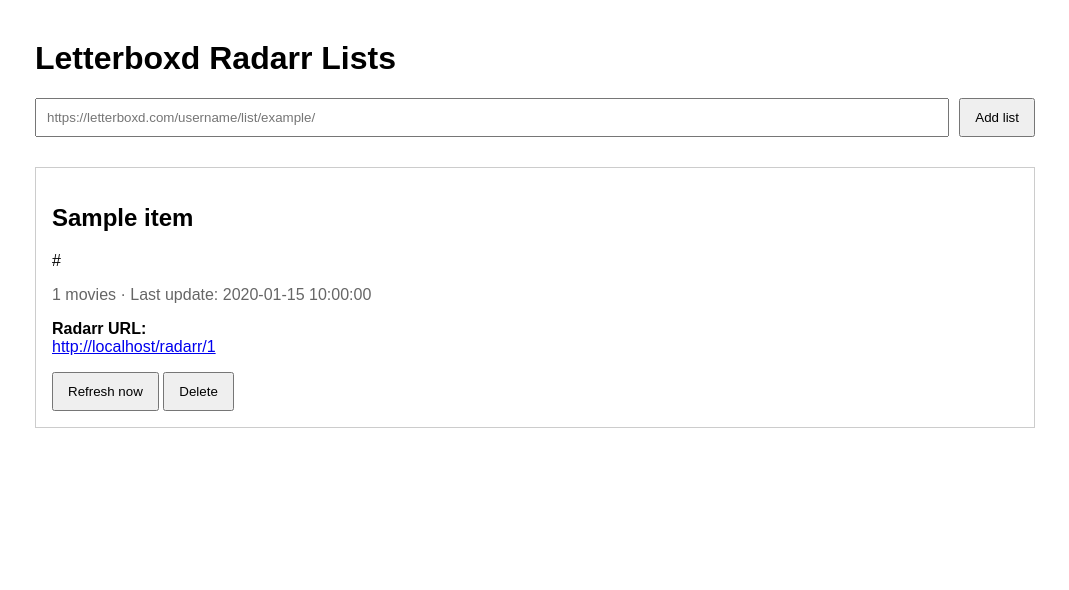
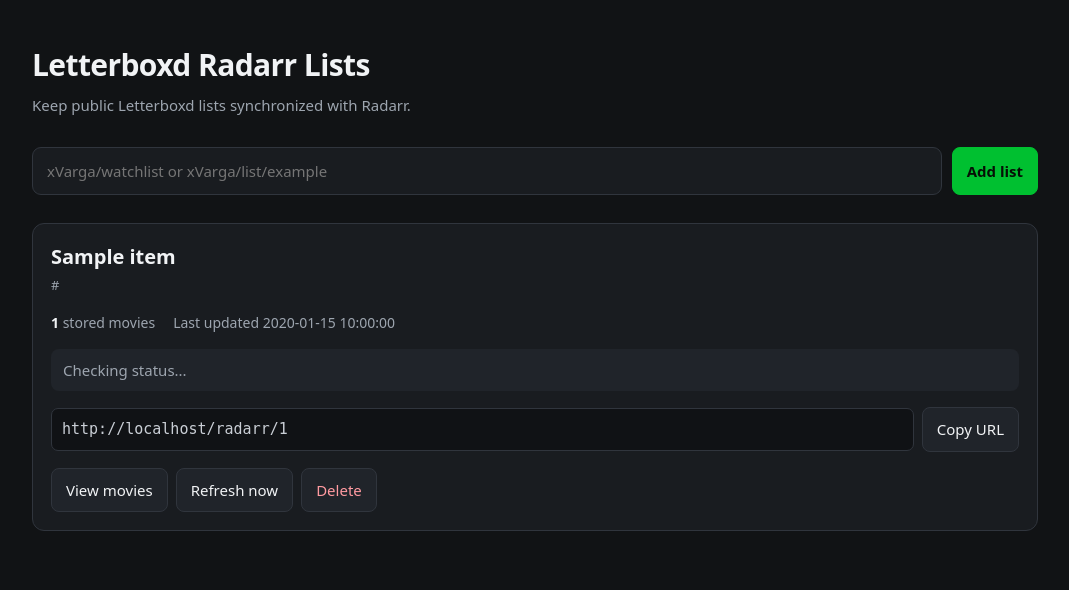
Before and after one commit to Furkan-x1/letterboxd-radarr-lists, a Flask app: template templates/index.html in a window 1280 px wide. Shown: the top 590 px of the page, without its empty margins (105-1174 px from the left). Run offline with Flask 3, Linux system fonts and the light colour scheme; the template is opened without the code that fills it: most values are stand-ins (such as "Sample title", 1, 10 or a date in 2020); parts of the project's set-up code (start-up, migrations or seed data) failed here and were passed over.

Commit message:
Redesign dashboard and show live update status

```diff
--- a/templates/index.html
+++ b/templates/index.html
@@ -5,35 +5,138 @@
 <meta name="viewport" content="width=device-width, initial-scale=1">
 <title>Letterboxd Radarr Lists</title>
 <style>
-body{font-family:sans-serif;max-width:1000px;margin:40px auto;padding:0 20px}
-input{width:min(700px,100%);padding:10px;box-sizing:border-box}
-button{padding:10px 14px;cursor:pointer}
-.add{display:flex;gap:10px;margin-bottom:30px}.add input{flex:1}
-.list{border:1px solid #ccc;padding:16px;margin:12px 0}.url,.endpoint{word-break:break-all}
-.meta{color:#666}.error{color:#b00020}
-form.inline{display:inline}
-@media(max-width:650px){.add{display:block}.add button{margin-top:8px}}
+:root{color-scheme:dark;--bg:#111315;--panel:#191c20;--panel2:#20242a;--border:#30353d;--text:#f1f3f5;--muted:#9da5af;--accent:#00c030;--danger:#ef6b73}
+*{box-sizing:border-box}
+body{margin:0;background:var(--bg);color:var(--text);font:15px/1.5 system-ui,-apple-system,BlinkMacSystemFont,"Segoe UI",sans-serif}
+main{max-width:1050px;margin:0 auto;padding:42px 22px 60px}
+header{margin-bottom:30px}
+h1{margin:0 0 7px;font-size:30px;letter-spacing:-.02em}
+.subtitle{margin:0;color:var(--muted)}
+.add{display:flex;gap:10px;margin:0 0 28px}
+.add input{flex:1;min-width:0;background:var(--panel);border:1px solid var(--border);color:var(--text);border-radius:9px;padding:12px 14px;font:inherit;outline:none}
+.add input:focus{border-color:var(--accent)}
+button,.button{border:1px solid var(--border);background:var(--panel2);color:var(--text);border-radius:8px;padding:10px 14px;font:inherit;cursor:pointer;text-decoration:none;display:inline-block}
+button:hover,.button:hover{border-color:#59616c}
+.primary{background:var(--accent);border-color:var(--accent);color:#061006;font-weight:650}
+.danger{color:#ff9aa0}
+.error{color:var(--danger);background:#2a171a;border:1px solid #512328;border-radius:8px;padding:10px 12px}
+.cards{display:grid;gap:14px}
+.card{background:var(--panel);border:1px solid var(--border);border-radius:12px;padding:18px}
+.card-head{display:flex;justify-content:space-between;gap:20px;align-items:flex-start}
+.card h2{margin:0 0 4px;font-size:20px}
+.card h2 a{color:inherit;text-decoration:none}
+.card h2 a:hover{text-decoration:underline}
+.url{color:var(--muted);font-size:13px;word-break:break-all}
+.stats{display:flex;gap:18px;margin:16px 0;color:var(--muted);font-size:14px}
+.stats strong{color:var(--text)}
+.status{margin:12px 0;padding:10px 12px;border-radius:8px;background:var(--panel2);color:var(--muted)}
+.status.updating{color:var(--text)}
+.status.completed{color:var(--accent)}
+.status.error{color:var(--danger);background:#2a171a}
+.progress{height:5px;background:#2c3138;border-radius:99px;overflow:hidden;margin-top:8px}
+.progress>span{display:block;height:100%;background:var(--accent);width:0;transition:width .2s}
+.endpoint{display:flex;gap:8px;align-items:center;margin:16px 0}
+.endpoint code{flex:1;min-width:0;background:#101215;border:1px solid var(--border);border-radius:7px;padding:9px 10px;color:#c9ced5;overflow:hidden;text-overflow:ellipsis;white-space:nowrap}
+.actions{display:flex;gap:8px;flex-wrap:wrap}
+.empty{color:var(--muted);padding:35px 0;text-align:center}
+@media(max-width:650px){main{padding:28px 14px}.add{display:block}.add button{margin-top:8px;width:100%}.card-head{display:block}.stats{flex-wrap:wrap;gap:10px 18px}}
 </style>
 </head>
 <body>
+<main>
+<header>
 <h1>Letterboxd Radarr Lists</h1>
+<p class="subtitle">Keep public Letterboxd lists synchronized with Radarr.</p>
+</header>
+
 {% if error %}<p class="error">{{ error }}</p>{% endif %}
+
 <form class="add" method="post" action="{{ url_for('create_list') }}">
-<input name="letterboxd_url" type="url" placeholder="https://letterboxd.com/username/list/example/" required>
-<button type="submit">Add list</button>
+<input name="letterboxd_url" type="text" placeholder="xVarga/watchlist or xVarga/list/example" required>
+<button class="primary" type="submit">Add list</button>
 </form>
-{% if not lists %}<p>No lists configured.</p>{% endif %}
+
+{% if not lists %}
+<p class="empty">No lists configured.</p>
+{% endif %}
+
+<div class="cards">
 {% for item in lists %}
-<section class="list">
-<h2>{{ item["name"] }}</h2>
+<section class="card" data-list-id="{{ item['id'] }}">
+<div class="card-head">
+<div>
+<h2><a href="{{ url_for('list_detail', list_id=item['id']) }}">{{ item["name"] }}</a></h2>
 <div class="url">{{ item["letterboxd_url"] }}</div>
-<p class="meta">{{ item["movie_count"] }} movies{% if item["updated_at"] %} · Last update: {{ item["updated_at"] }}{% endif %}</p>
-<p><strong>Radarr URL:</strong><br>
-<a class="endpoint" href="{{ url_for('radarr_list', list_id=item['id'], _external=True) }}">{{ url_for('radarr_list', list_id=item["id"], _external=True) }}</a></p>
-{% if item["last_error"] %}<p class="error">Last update error: {{ item["last_error"] }}</p>{% endif %}
-<form class="inline" method="post" action="{{ url_for('manual_refresh', list_id=item['id']) }}"><button type="submit">Refresh now</button></form>
-<form class="inline" method="post" action="{{ url_for('delete_list', list_id=item['id']) }}" onsubmit="return confirm('Delete this list?');"><button type="submit">Delete</button></form>
+</div>
+</div>
+
+<div class="stats">
+<span><strong>{{ item["movie_count"] }}</strong> stored movies</span>
+{% if item["updated_at"] %}<span>Last updated {{ item["updated_at"] }}</span>{% endif %}
+</div>
+
+<div class="status" data-status>Checking status...</div>
+<div class="progress" data-progress hidden><span></span></div>
+
+<div class="endpoint">
+<code id="endpoint-{{ item['id'] }}">{{ url_for('radarr_list', list_id=item['id'], _external=True) }}</code>
+<button type="button" onclick="copyEndpoint('{{ item['id'] }}')">Copy URL</button>
+</div>
+
+{% if item["last_error"] %}<div class="status error">Last error: {{ item["last_error"] }}</div>{% endif %}
+
+<div class="actions">
+<a class="button" href="{{ url_for('list_detail', list_id=item['id']) }}">View movies</a>
+<form method="post" action="{{ url_for('manual_refresh', list_id=item['id']) }}">
+<button type="submit">Refresh now</button>
+</form>
+<form method="post" action="{{ url_for('delete_list', list_id=item['id']) }}" onsubmit="return confirm('Delete this list and its stored movie data?');">
+<button class="danger" type="submit">Delete</button>
+</form>
+</div>
 </section>
 {% endfor %}
+</div>
+</main>
+
+<script>
+async function updateStatuses() {
+  const cards = document.querySelectorAll("[data-list-id]");
+  await Promise.all([...cards].map(async card => {
+    const id = card.dataset.listId;
+    const status = card.querySelector("[data-status]");
+    const progress = card.querySelector("[data-progress]");
+    const bar = progress.querySelector("span");
+
+    try {
+      const response = await fetch("/lists/" + id + "/status", {cache:"no-store"});
+      if (!response.ok) return;
+      const data = await response.json();
+
+      status.className = "status " + data.state;
+      status.textContent = data.message || data.state;
+
+      if (data.state === "updating" && data.total > 0) {
+        progress.hidden = false;
+        bar.style.width = Math.min(100, (data.current / data.total) * 100) + "%";
+      } else {
+        progress.hidden = true;
+      }
+    } catch (_) {}
+  }));
+}
+
+async function copyEndpoint(id) {
+  const value = document.getElementById("endpoint-" + id).textContent;
+  await navigator.clipboard.writeText(value);
+  const button = document.querySelector("[data-list-id=\"" + id + "\"] .endpoint button");
+  const old = button.textContent;
+  button.textContent = "Copied";
+  setTimeout(() => button.textContent = old, 1200);
+}
+
+updateStatuses();
+setInterval(updateStatuses, 1500);
+</script>
 </body>
 </html>
```
